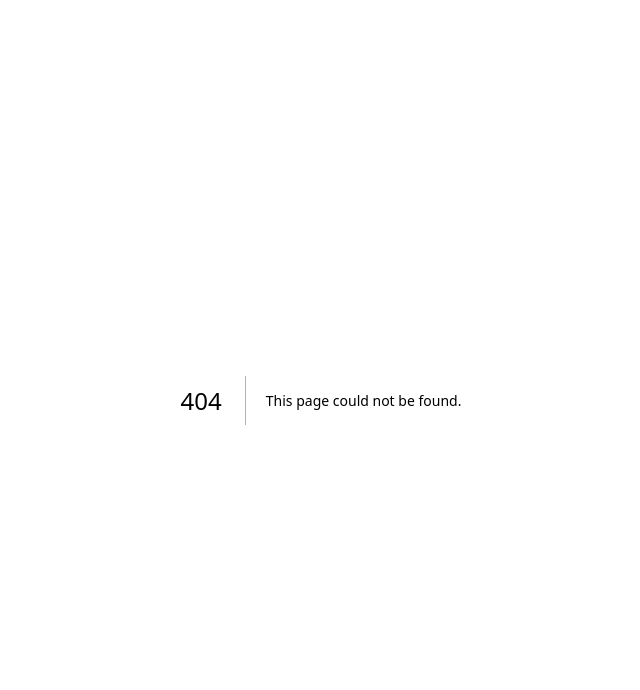
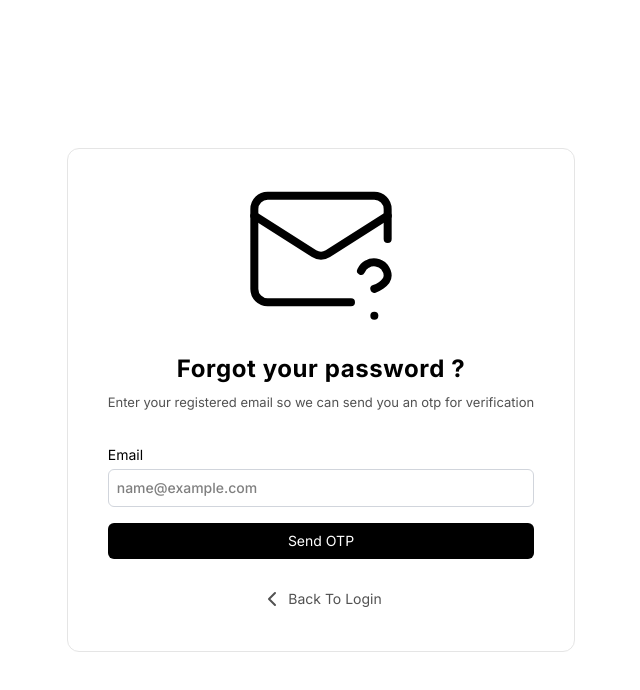
Before and after one commit to GauravJawalkar/School_ERP_Frontend, a Next.js app: page /forgot-password in a window 1280 px wide. Before the commit this address had no page. Shown: the top 690 px of the page, without its empty margins (319-959 px from the left). Built offline with nearby package versions, Linux system fonts and the light colour scheme.

Commit message:
Add "Forgot Password" link to login page and create forgot password page with email input and OTP functionality

```diff
--- /dev/null
+++ b/app/(pages)/forgot-password/page.tsx
@@ -0,0 +1,43 @@
+import { ChevronLeft, Mailbox, MailQuestionMark } from 'lucide-react'
+import Link from 'next/link'
+
+const page = () => {
+    return (
+        <div className='flex items-center justify-center h-screen'>
+            <div className='mx-auto py-5 px-10 border border-light-border rounded-xl '>
+                <div className='w-full flex flex-col items-center justify-center gap-6'>
+                    <div className=''>
+                        {/* Illustration */}
+                        <MailQuestionMark height={160} width={160} strokeWidth={1.2} />
+                    </div>
+                    <div className='space-y-2 text-center'>
+                        <h1 className='text-2xl font-bold text-center tracking-wide'>Forgot your password ?</h1>
+                        <p className='text-[13px] text-neutral-600'>Enter your registered email so we can send you an otp for verification</p>
+                    </div>
+                    <div className='w-full mx-auto'>
+                        <form className='py-2 mx-auto'>
+                            <div className="flex flex-col gap-1 mb-4 ">
+                                <label className="text-sm">Email</label>
+                                <input
+                                    type="email"
+                                    name="email"
+                                    placeholder="name@example.com"
+                                    className="border border-input-border text-sm p-2 outline-none rounded-md font-medium focus:shadow focus:ring-2 focus:ring-neutral-400/50 " />
+                            </div>
+                            <button type="submit" className="w-full cursor-pointer bg-black text-white text-sm p-2 rounded-md hover:bg-black/80 transition-all ease-linear font-normal focus:ring-2 focus:ring-neutral-400/50">
+                                Send OTP
+                            </button>
+                        </form>
+                        <div className='w-full flex items-center justify-center '>
+                            <Link href="/login" className='flex items-center justify-center gap-1 my-5 w-fit text-sm text-neutral-600 hover:text-black hover:underline underline-offset-3'>
+                                <ChevronLeft /> Back To Login
+                            </Link>
+                        </div>
+                    </div>
+                </div>
+            </div>
+        </div>
+    )
+}
+
+export default page
--- a/app/(pages)/login/page.tsx
+++ b/app/(pages)/login/page.tsx
@@ -110,7 +110,7 @@ const LoginPage = () => {
                                 </div>
                             </div>
                             <div>
-                                <button className="text-sm text-neutral-500 hover:underline underline-offset-2 outline-none focus:underline">Forgot Password?</button>
+                                <Link href={'/forgot-password'} className="text-sm cursor-pointer text-neutral-500 hover:underline underline-offset-2 outline-none focus:underline">Forgot Password?</Link>
                             </div>
                             <div className="mt-5">
                                 {(loginMutation.isPending && !loginMutation.isError) ? <button className="w-full mx-auto cursor-progress bg-black text-white text-sm p-2 rounded-md hover:bg-black/80 transition-all ease-linear font-normal focus:ring-2 focus:ring-neutral-400/50">
```
